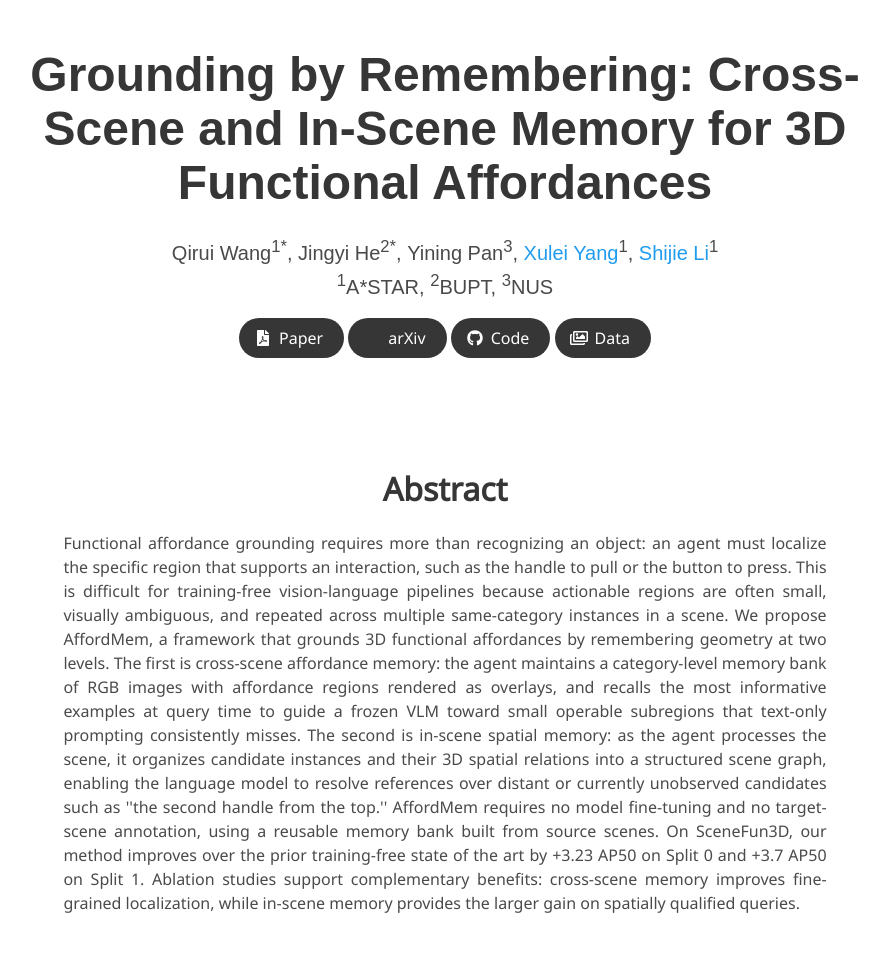
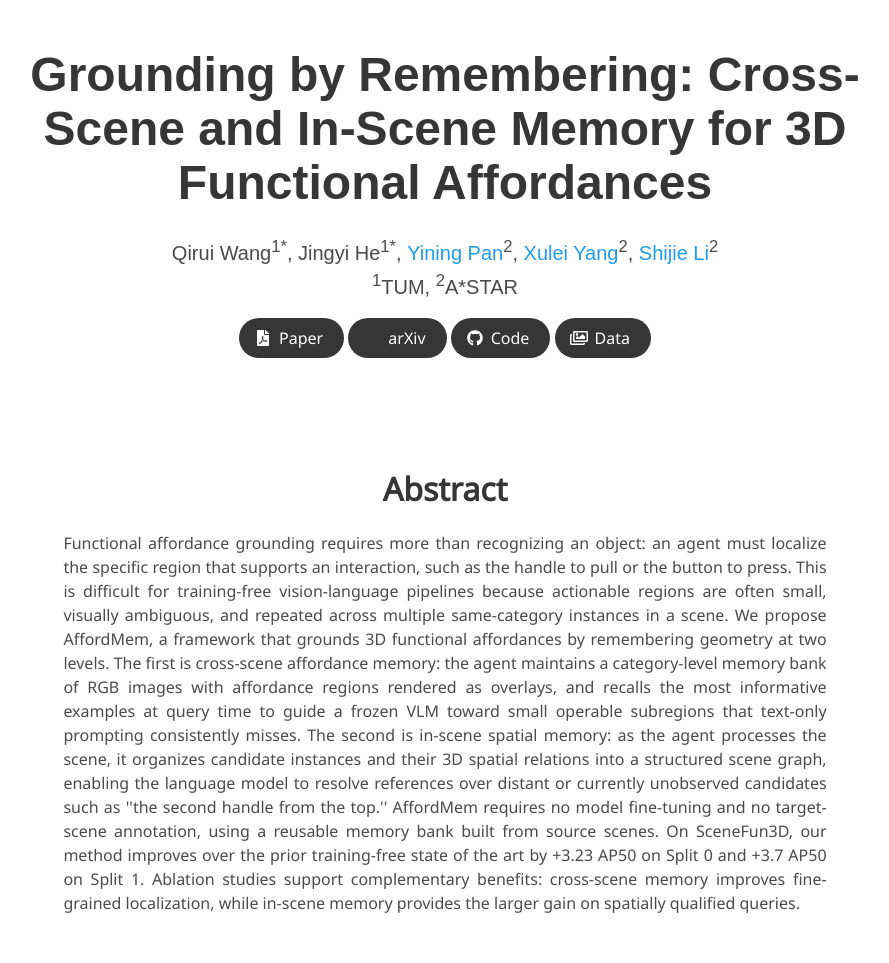
Before and after one commit to sj-li/sj-li.github.io, a Jekyll site: the page AffordMem/index.html, which Jekyll copies as it is, in a window 1280 px wide. Shown: the whole page, without its empty margins (195-1084 px from the left). Built offline with Jekyll 4.4.1, drawn with Linux system fonts in a browser that asks for light colours; nearby versions of some CDN libraries; some web fonts are replaced; library files that are not in the unit come from our copies; a style sheet for code colours, icons or effects is not loaded.

Commit message:
Update authors affiliations and links in project homepages

```diff
--- a/AffordMem/index.html
+++ b/AffordMem/index.html
@@ -30,16 +30,15 @@
           <h1 class="title is-1 publication-title">Grounding by Remembering: Cross-Scene and In-Scene Memory for 3D Functional Affordances</h1>
           <div class="is-size-5 publication-authors">
             <span class="author-block">Qirui Wang<sup>1*</sup>,</span>
-            <span class="author-block">Jingyi He<sup>2*</sup>,</span>
-            <span class="author-block">Yining Pan<sup>3</sup>,</span>
-            <span class="author-block"><a href="https://xuleiyang.github.io/">Xulei Yang</a><sup>1</sup>,</span>
-            <span class="author-block"><a href="https://sj-li.github.io/">Shijie Li</a><sup>1</sup></span>
+            <span class="author-block">Jingyi He<sup>1*</sup>,</span>
+            <span class="author-block"><a href="https://pynsigrid.github.io/">Yining Pan</a><sup>2</sup>,</span>
+            <span class="author-block"><a href="https://dawdleryang.github.io/">Xulei Yang</a><sup>2</sup>,</span>
+            <span class="author-block"><a href="https://sj-li.github.io/">Shijie Li</a><sup>2</sup></span>
           </div>
 
           <div class="is-size-5 publication-authors">
-            <span class="author-block"><sup>1</sup>A*STAR,</span>
-            <span class="author-block"><sup>2</sup>BUPT,</span>
-            <span class="author-block"><sup>3</sup>NUS</span>
+            <span class="author-block"><sup>1</sup>TUM,</span>
+            <span class="author-block"><sup>2</sup>A*STAR</span>
           </div>
 
           <div class="column has-text-centered">
--- a/Ego2World/index.html
+++ b/Ego2World/index.html
@@ -33,7 +33,7 @@
             <span class="author-block"><a href="https://zhantao-gong.github.io/">Zhantao Gong</a><sup>2</sup>,</span>
             <span class="author-block">Pengzhan Sun<sup>1</sup>,</span>
             <span class="author-block"><a href="https://www.comp.nus.edu.sg/~ayao/">Angela Yao</a><sup>1</sup>,</span>
-            <span class="author-block"><a href="https://xuleiyang.github.io/">Xulei Yang</a><sup>2</sup>,</span>
+            <span class="author-block"><a href="https://dawdleryang.github.io/">Xulei Yang</a><sup>2</sup>,</span>
             <span class="author-block"><a href="https://sj-li.github.io/">Shijie Li</a><sup>2</sup></span>
           </div>
 
--- a/PRISM/index.html
+++ b/PRISM/index.html
@@ -34,7 +34,7 @@
             <span class="author-block">Ziyi Bai<sup>1</sup>,</span>
             <span class="author-block"><a href="https://alex-xun-xu.github.io/">Xun Xu</a><sup>2</sup>,</span>
             <span class="author-block"><a href="https://www.comp.nus.edu.sg/~ayao/">Angela Yao</a><sup>1</sup>,</span>
-            <span class="author-block"><a href="https://xuleiyang.github.io/">Xulei Yang</a><sup>2</sup>,</span>
+            <span class="author-block"><a href="https://dawdleryang.github.io/">Xulei Yang</a><sup>2</sup>,</span>
             <span class="author-block"><a href="https://sj-li.github.io/">Shijie Li</a><sup>2</sup></span>
           </div>
 
```
